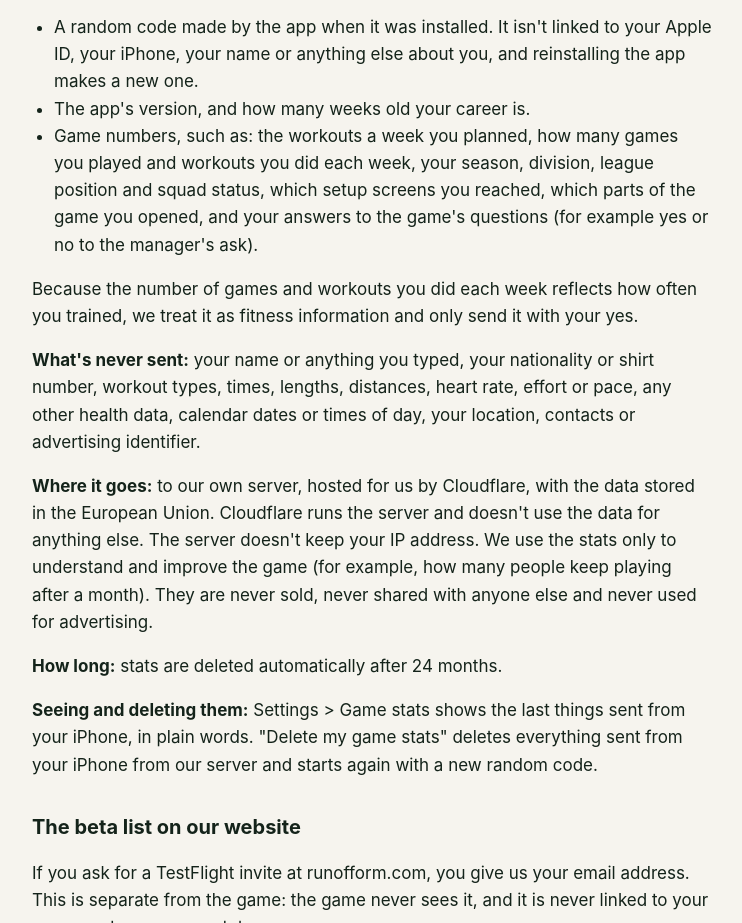
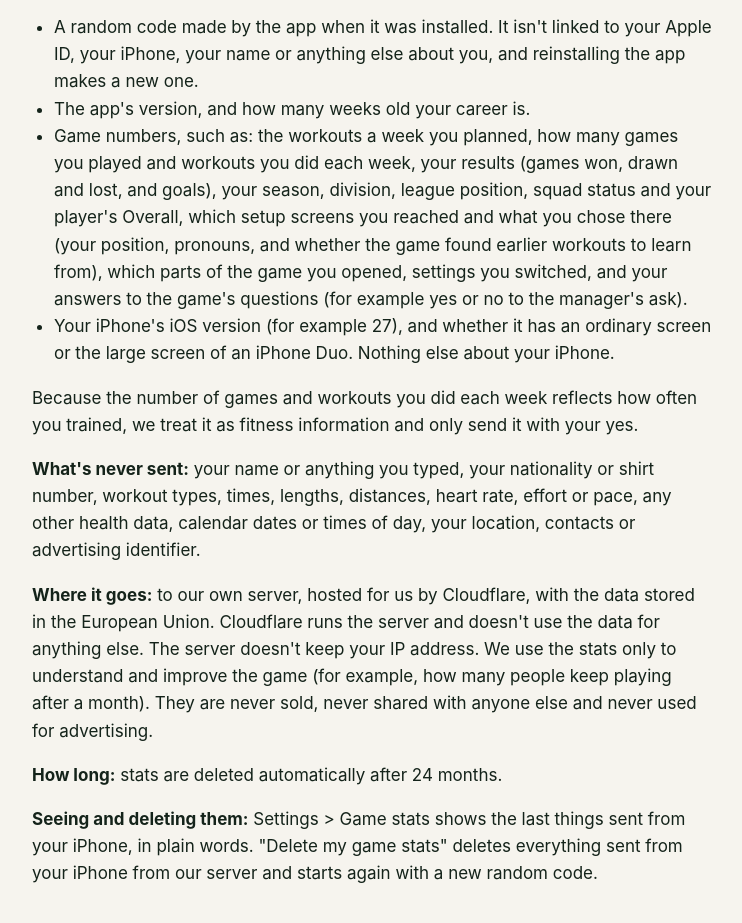
Before and after one commit to sjohnsonweb/matchfit-privacy, a plain HTML site: page index.html in a window 1280 px wide. Shown: the part 1811-2734 px from the top of the page, without its empty margins (268-1010 px from the left). Drawn offline with Linux system fonts and the light colour scheme.

Commit message:
Privacy policy: the extra game stats (results, setup choices, iOS version and screen)
Co-Authored-By: Claude Fable 5.2 <noreply@anthropic.com>

```diff
--- a/index.html
+++ b/index.html
@@ -44,7 +44,8 @@ nav{font-size:15px;margin-bottom:28px}nav a{margin-right:16px}
 <ul>
 <li>A random code made by the app when it was installed. It isn't linked to your Apple ID, your iPhone, your name or anything else about you, and reinstalling the app makes a new one.</li>
 <li>The app's version, and how many weeks old your career is.</li>
-<li>Game numbers, such as: the workouts a week you planned, how many games you played and workouts you did each week, your season, division, league position and squad status, which setup screens you reached, which parts of the game you opened, and your answers to the game's questions (for example yes or no to the manager's ask).</li>
+<li>Game numbers, such as: the workouts a week you planned, how many games you played and workouts you did each week, your results (games won, drawn and lost, and goals), your season, division, league position, squad status and your player's Overall, which setup screens you reached and what you chose there (your position, pronouns, and whether the game found earlier workouts to learn from), which parts of the game you opened, settings you switched, and your answers to the game's questions (for example yes or no to the manager's ask).</li>
+<li>Your iPhone's iOS version (for example 27), and whether it has an ordinary screen or the large screen of an iPhone Duo. Nothing else about your iPhone.</li>
 </ul>
 <p>Because the number of games and workouts you did each week reflects how often you trained, we treat it as fitness information and only send it with your yes.</p>
 <p><strong>What's never sent:</strong> your name or anything you typed, your nationality or shirt number, workout types, times, lengths, distances, heart rate, effort or pace, any other health data, calendar dates or times of day, your location, contacts or advertising identifier.</p>
```
